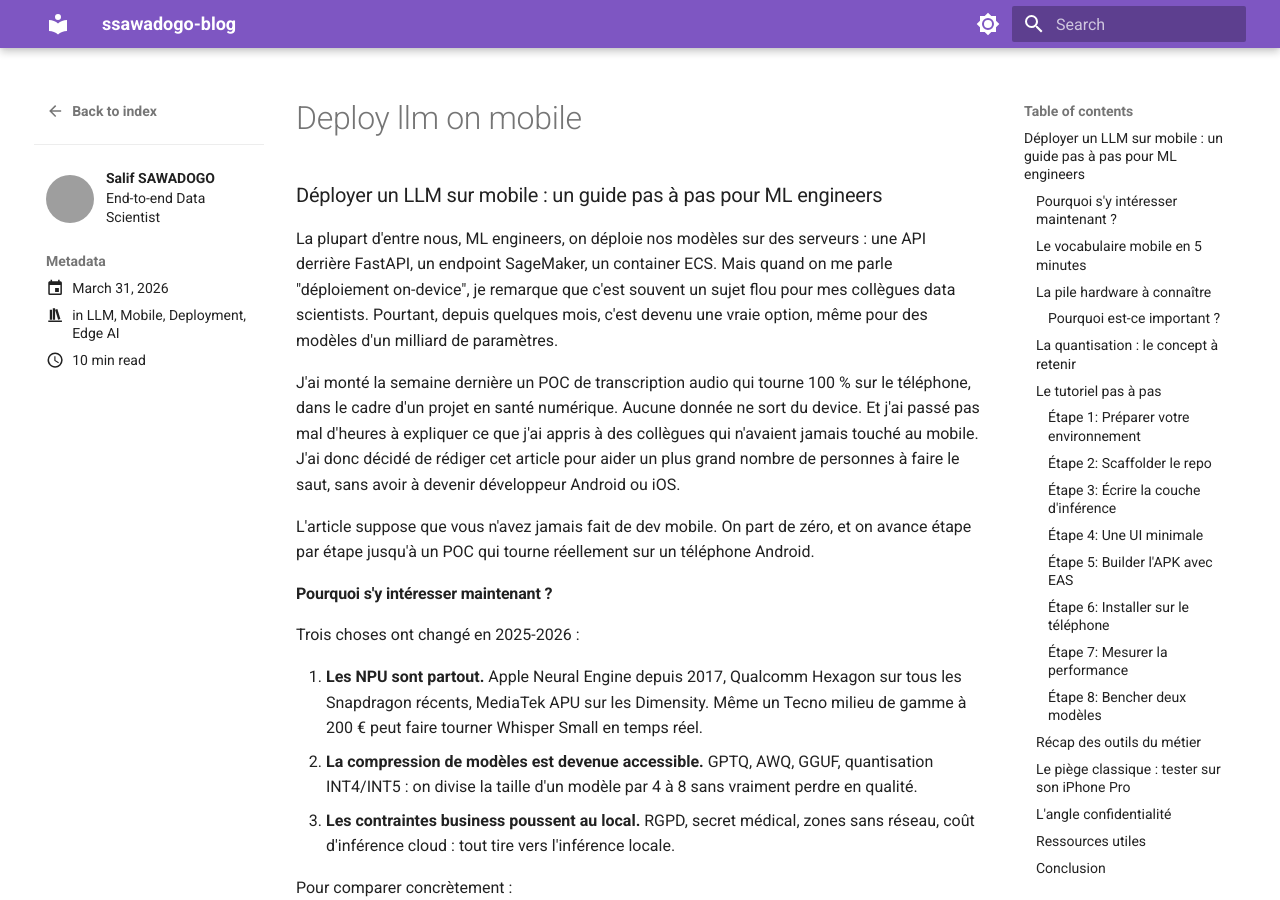
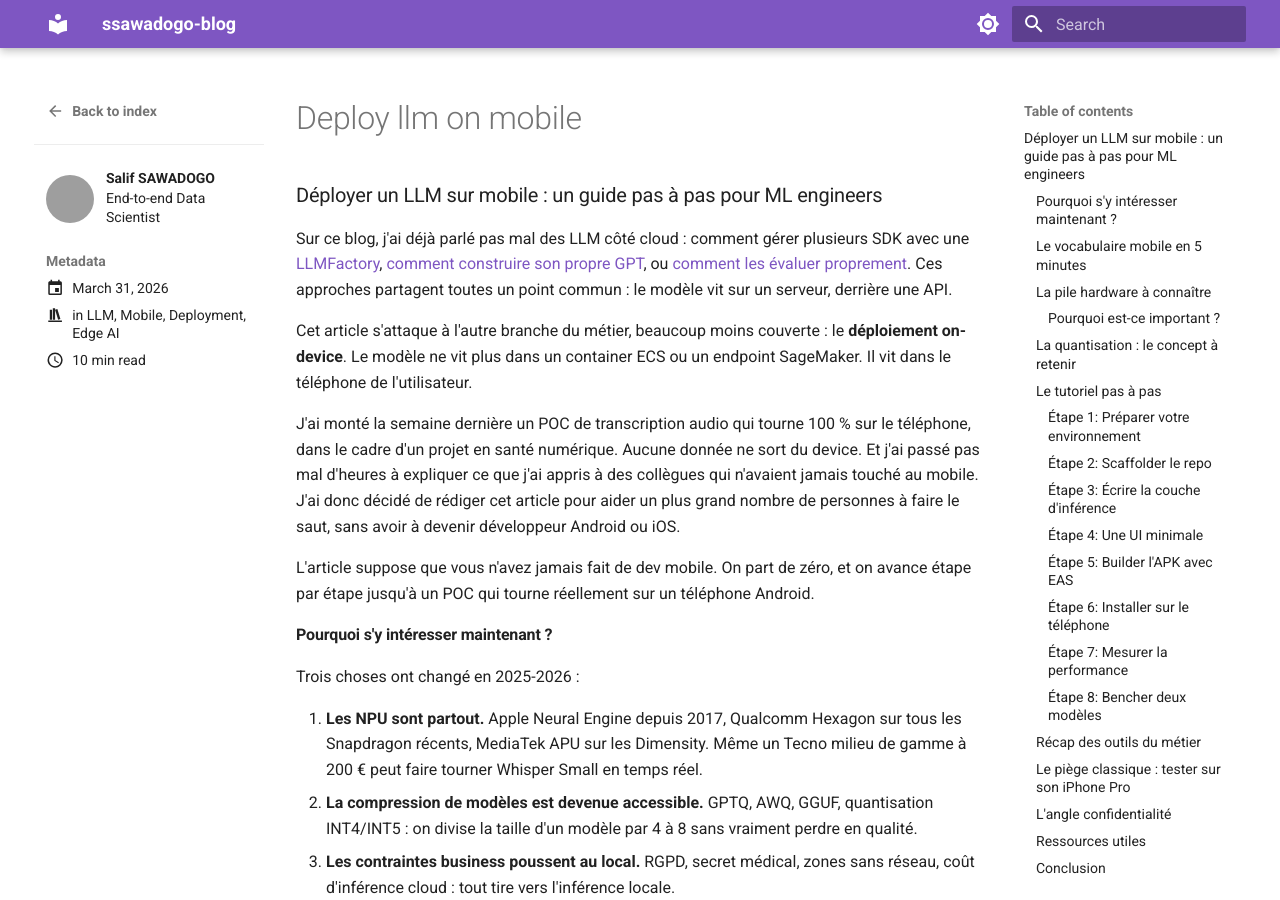
Before and after one commit to sawallesalfo/blog, an MkDocs documentation site: the page built from docs/posts/deploy_llm_on_mobile.md, in a window 1280 px wide and 900 px high. Built offline with MkDocs 1.6.1 and Material for MkDocs 9.7.7, drawn with Linux system fonts in a browser that asks for light colours; comment, search, counter and statistics services are not loaded; grey boxes are pictures that could not be loaded.

Commit message:
post: link mobile LLM article to existing cloud LLM posts

```diff
--- a/docs/posts/deploy_llm_on_mobile.md
+++ b/docs/posts/deploy_llm_on_mobile.md
@@ -11,7 +11,9 @@ categories:
 
 ### Déployer un LLM sur mobile : un guide pas à pas pour ML engineers
 
-La plupart d'entre nous, ML engineers, on déploie nos modèles sur des serveurs : une API derrière FastAPI, un endpoint SageMaker, un container ECS. Mais quand on me parle "déploiement on-device", je remarque que c'est souvent un sujet flou pour mes collègues data scientists. Pourtant, depuis quelques mois, c'est devenu une vraie option, même pour des modèles d'un milliard de paramètres.
+Sur ce blog, j'ai déjà parlé pas mal des LLM côté cloud : comment gérer plusieurs SDK avec une [LLMFactory](../2025/04/30/trop-de-sdk-pour-les-llms--passe-%C3%A0-une-llmfactory-ou-adapters-avec-litellm/), [comment construire son propre GPT](../2024/12/15/how-to-build-your-own-gpt/), ou [comment les évaluer proprement](../2024/09/08/llm-evaluation-benchmark/). Ces approches partagent toutes un point commun : le modèle vit sur un serveur, derrière une API.
+
+Cet article s'attaque à l'autre branche du métier, beaucoup moins couverte : le **déploiement on-device**. Le modèle ne vit plus dans un container ECS ou un endpoint SageMaker. Il vit dans le téléphone de l'utilisateur.
 
 J'ai monté la semaine dernière un POC de transcription audio qui tourne 100 % sur le téléphone, dans le cadre d'un projet en santé numérique. Aucune donnée ne sort du device. Et j'ai passé pas mal d'heures à expliquer ce que j'ai appris à des collègues qui n'avaient jamais touché au mobile. J'ai donc décidé de rédiger cet article pour aider un plus grand nombre de personnes à faire le saut, sans avoir à devenir développeur Android ou iOS.
 
```
